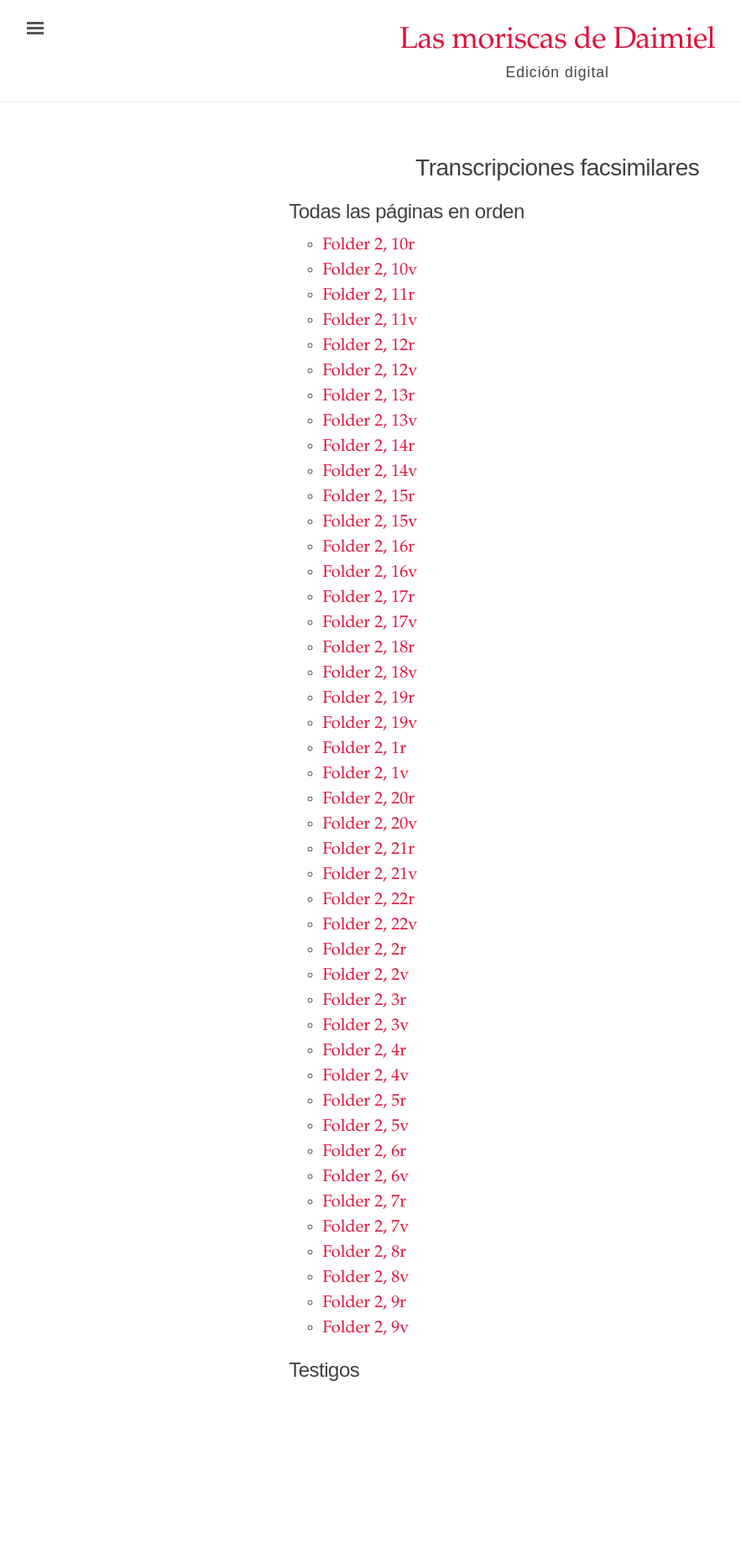
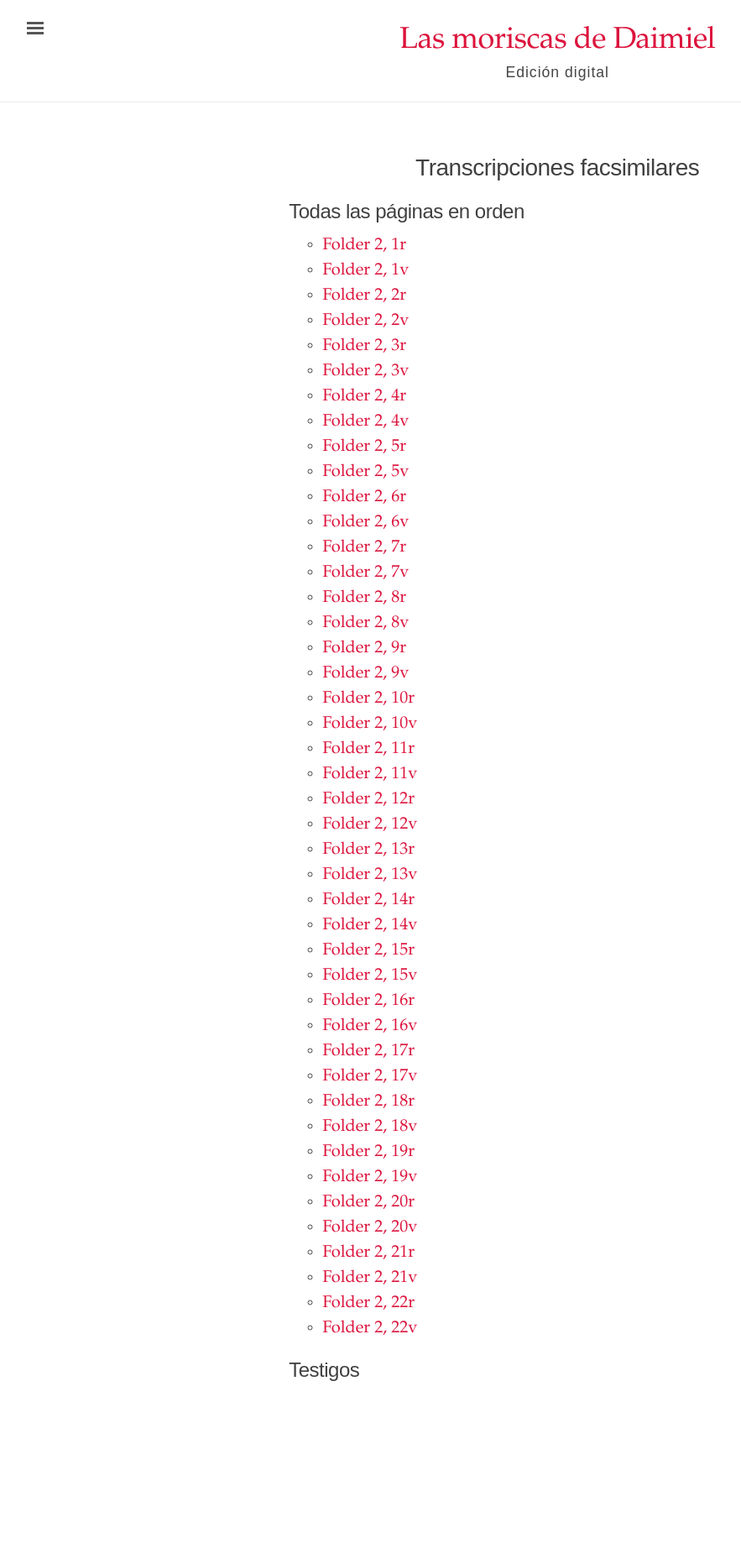
Before and after one commit to digbmc/moriscos-daimel, a Jekyll site: the page built from facsimile_transcription.md, in a window 1280 px wide. Shown: the whole page at 84% size, without its empty margins (3-886 px from the left). Built offline with Jekyll 4.4.1, drawn with Linux system fonts in a browser that asks for light colours.

Commit message:
Edits to facsimile page.

```diff
--- a/facsimile_transcription.md
+++ b/facsimile_transcription.md
@@ -9,7 +9,8 @@ nav_order: 4
 <div id="toc" class="toc">
   <h2>Todas las páginas en orden</h2>
   <ul>
-  {% for text in site.texts %}
+  {% assign sorted_texts = site.texts | sort: "order" %}
+  {% for text in sorted_texts %}
     <li>
       <a href="#"
         onclick="showText('{{ text.order }}'); return false;">
--- a/search.html
+++ b/search.html
@@ -1,11 +1,11 @@
 ---
 layout: page
-title: Search
+title: Búsqueda
 nav_order: 6
 ---
 
 <form id="site_search">
-<div>In case you don't want to use the search box provided by your browser:</div>
+<div>En caso de que no quiera usar la barra de búsqueda que provee tu navegador:</div>
 <br>
 <input id="search" type="text"/></form>
 
```
Also changed, not shown: facsimiles.md (+2 -1 lines), index.html (+0 -32 lines).
